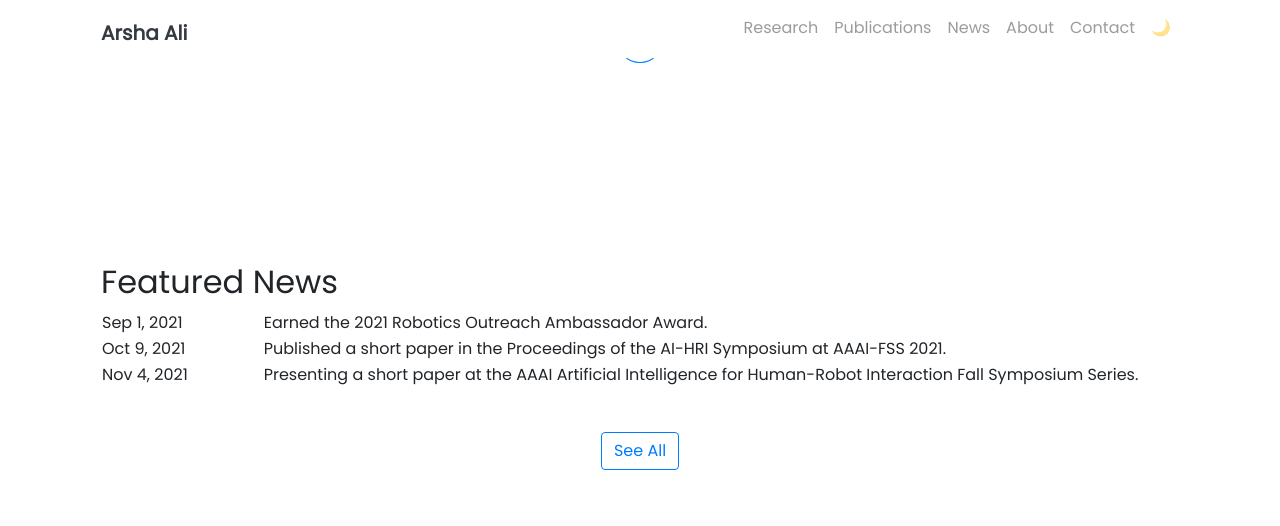
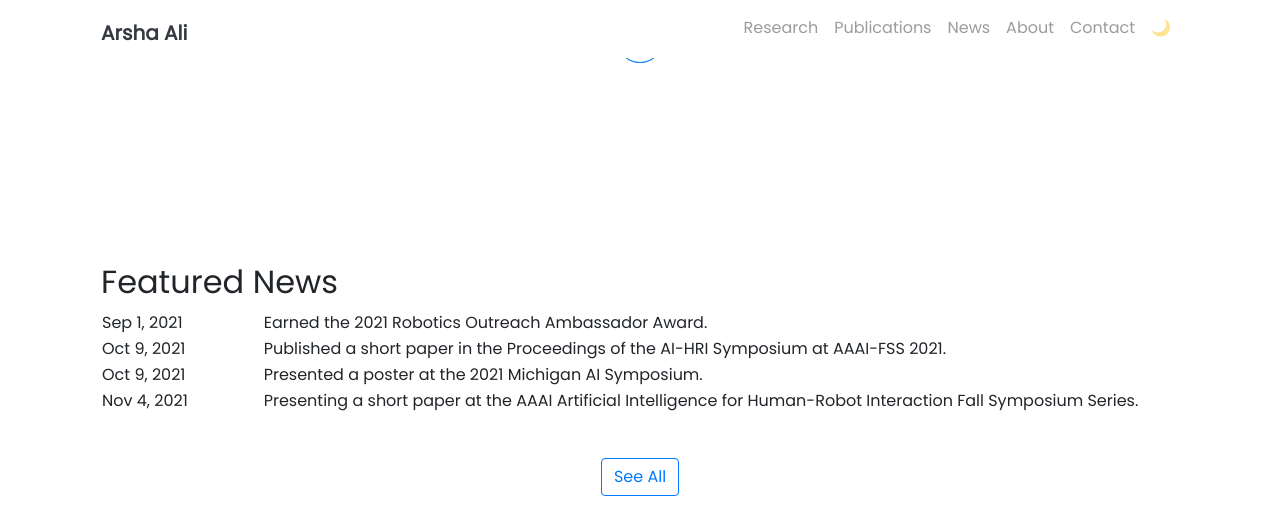
Before and after one commit to arshaali/arshaali.github.io, a Jekyll site: the page built from pages/index.md, in a window 1280 px wide and 900 px high, scrolled down 577 px, cut to the strip 0-526 px from the top of the window. Built offline with Jekyll 4.4.1, drawn with Linux system fonts in a browser that asks for light colours; nearby versions of some CDN libraries.

Commit message:
Update landing.html

```diff
--- a/_includes/landing.html
+++ b/_includes/landing.html
@@ -45,6 +45,11 @@
       <tr>
         <td>Oct 9, 2021</td>
         <td>Published a short paper in the Proceedings of the AI-HRI Symposium at AAAI-FSS 2021.</td>
+      </tr>
+
+      <tr>
+        <td>Oct 9, 2021</td>
+        <td>Presented a poster at the 2021 Michigan AI Symposium.</td>
       </tr>
 
       <!--  another featured news row -->
```
